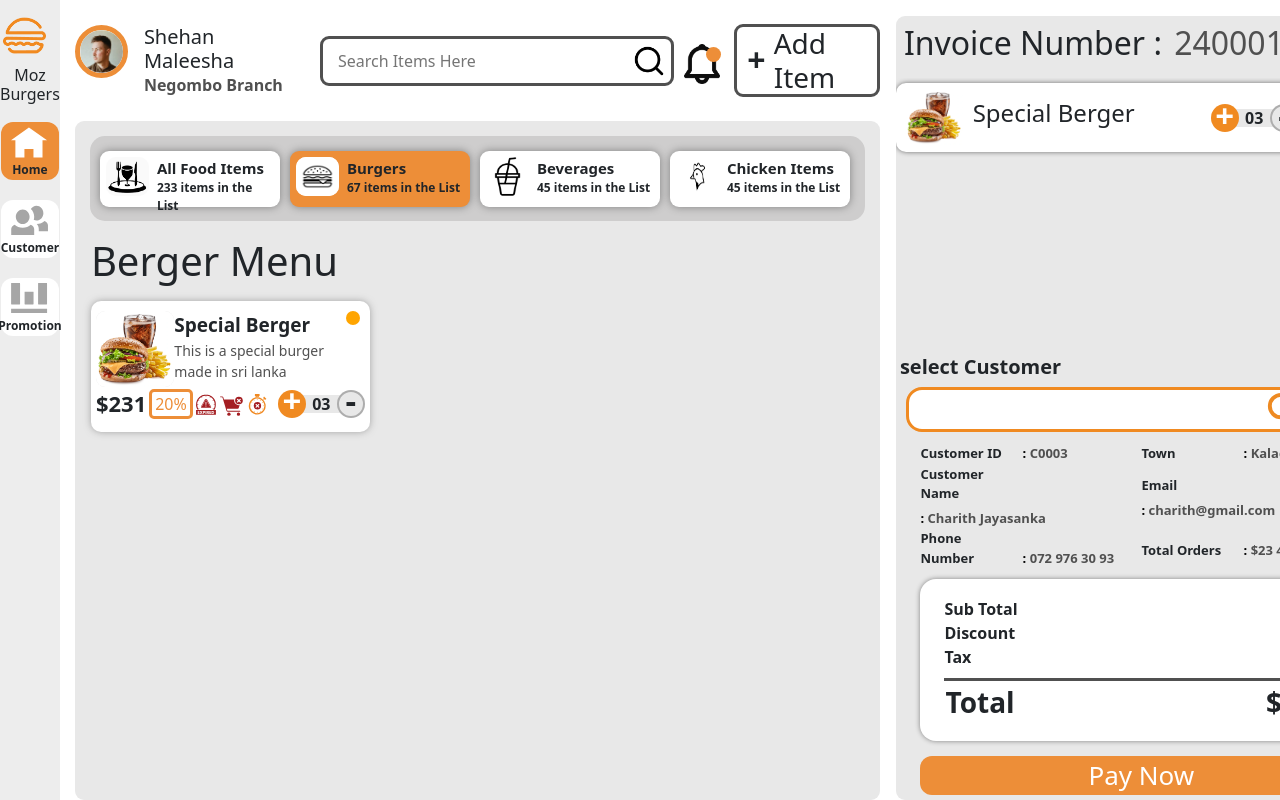
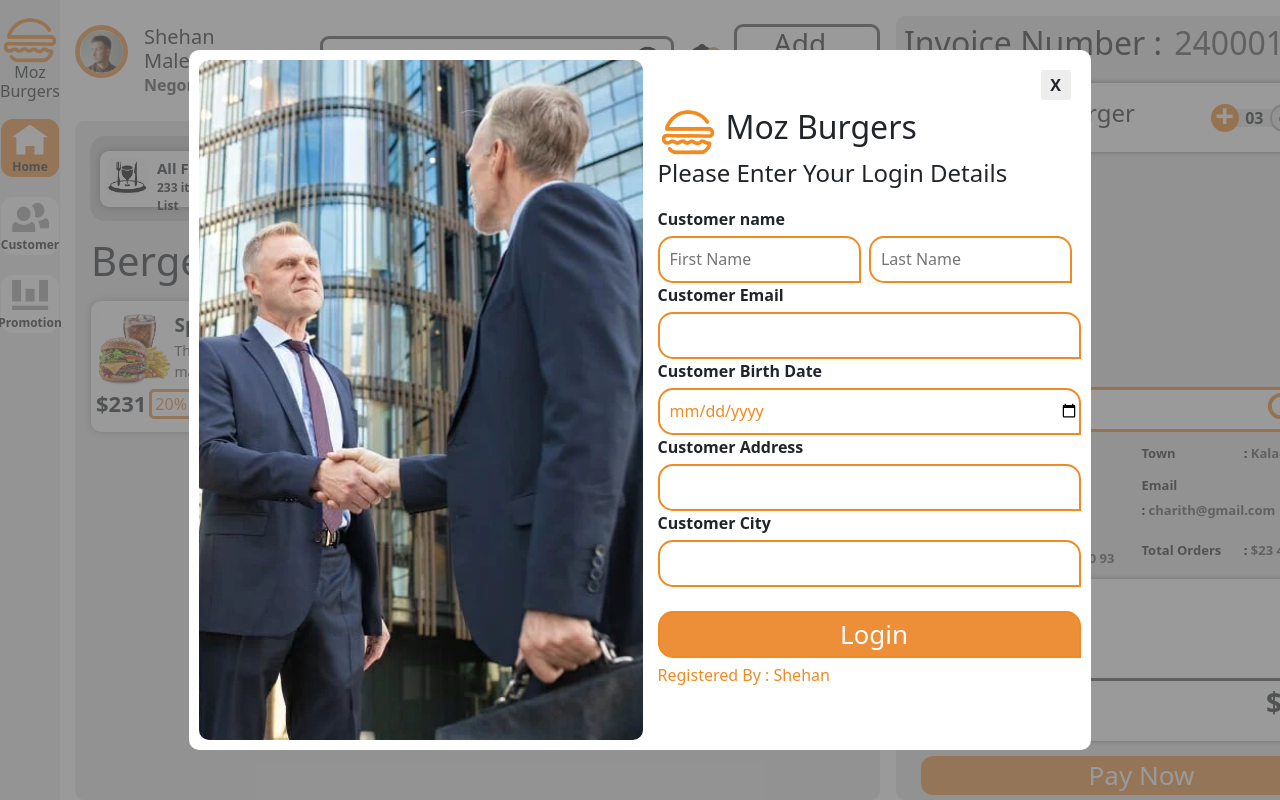
Before and after one commit to shehanm95/MozBurgers.com, a plain HTML site: page mainMenu.html in a window 1280 px wide. Shown: the top 800 px of the page. Drawn offline with nearby package versions, Linux system fonts and the light colour scheme.

Commit message:
customer registration form done

```diff
--- a/mainMenu.html
+++ b/mainMenu.html
@@ -10,10 +10,120 @@
         integrity="sha384-EVSTQN3/azprG1Anm3QDgpJLIm9Nao0Yz1ztcQTwFspd3yD65VohhpuuCOmLASjC" crossorigin="anonymous">
     <link rel="stylesheet" href="css/main.css">
     <link rel="stylesheet" href="css/mainMenu.css">
+    <link rel="stylesheet" href="css/index.css">
 
 </head>
 
 <body class="flex">
+    <div id="addCustomerWindow" class="addCustomerHolder">
+        <div class="addCustomerFormMainMenuOuter">
+            <div class="addCustomerFormAndImg">
+                <img class="addCustomerImg" src="images/mainMenu/addCustomerFormImg.png" alt="">
+                <div class="addCustomerFrom">
+                    <div onclick="toggleAddCustomerWindow()" class="customerAddFormCloseButton flex center">
+                        X
+                    </div>
+                    <div class="formCenteringFlex flex center">
+                        <form action="mainMenu.html">
+                            <div class="logoArea flex align-center">
+                                <div class="logo me-2"></div>
+                                <h2 class="fs-2">Moz Burgers</h2>
+                            </div>
+                            <p class="fs-4">Please Enter Your Login Details</p>
+
+                            <div class="formField formFieldHalf">
+                                <p>Customer name</p>
+                                <input placeholder="First Name" type="text">
+                                <input placeholder="Last Name" type="text">
+                            </div>
+                            <div class="formField">
+                                <p>Customer Email</p>
+                                <input type="email">
+                            </div>
+                            <div class="formField">
+                                <p>Customer Birth Date</p>
+                                <input type="date">
+                            </div>
+                            <div class="formField">
+                                <p>Customer Address</p>
+                                <input type="text">
+                            </div>
+                            <div class="formField">
+                                <p>Customer City</p>
+                                <input type="text">
+                            </div>
+                            <div class="formField">
+
+                                <input type="submit" class="mozButton mt-4" value="Login">
+                            </div>
+                            <h6 class="mt-2 orangeFont">Registered By : Shehan</h6>
+                        </form>
+                    </div>
+                </div>
+            </div>
+        </div>
+    </div>
+    <style>
+        .formFieldHalf input {
+            width: 48% !important;
+            margin-right: 1%;
+        }
+
+        .formCenteringFlex {
+            height: 100%;
+            width: 100%;
+        }
+
+        .customerAddFormCloseButton {
+            position: absolute;
+            background-color: var(--grayBack);
+            top: 10px;
+            right: 10px;
+            height: 30px;
+            width: 30px;
+            border-radius: 3px;
+            font-weight: 900;
+
+        }
+
+        .addCustomerFrom {
+            height: 100%px;
+            border-radius: 10px;
+            width: 423px;
+            position: relative;
+
+        }
+
+        .addCustomerImg {
+            height: 100%px;
+            border-radius: 10px;
+            margin-right: 15px;
+        }
+
+        .addCustomerFormAndImg {
+            display: flex;
+            height: 100%;
+        }
+
+        .addCustomerFormMainMenuOuter {
+            height: 700px;
+            background-color: white;
+            border-radius: 10px;
+            padding: 10px;
+        }
+
+        .addCustomerHolder {
+            /* this is only for main menu page */
+            position: absolute;
+            z-index: 2;
+            width: 100%;
+            height: 100%;
+            display: flex;
+            justify-content: center;
+            align-items: center;
+            background-color: rgba(105, 105, 105, 0.671);
+        }
+    </style>
     <nav class="flex column align-center">
         <div class="logoButton" onclick="goToPage('index.html')">
             <div class="logo">
@@ -132,12 +242,6 @@
                     </div>
                 </div>
             </div>
-            <style>
-
-            </style>
-
-
-
 
         </div>
 
@@ -174,7 +278,8 @@
                 <input class="nameSearchInput" type="text">
                 <img class="searchCustomer" src="images/vectors/search Orange-01.svg" alt="">
                 <div class="divider"></div>
-                <img class="addCustomer" src="images/vectors/add_customer_x2.svg" alt="add">
+                <img onclick=toggleAddCustomerWindow() class="addCustomer" src="images/vectors/add_customer_x2.svg"
+                    alt="add">
             </div>
 
 
@@ -233,5 +338,13 @@
     integrity="sha384-MrcW6ZMFYlzcLA8Nl+NtUVF0sA7MsXsP1UyJoMp4YLEuNSfAP+JcXn/tWtIaxVXM"
     crossorigin="anonymous"></script>
 <script src="js/main.js"></script>
+<script>
+    let addCustomerWindow = document.getElementById('addCustomerWindow')
+    function toggleAddCustomerWindow() {
+        addCustomerWindow.classList.toggle("d-none")
+        console.log("customer window toggled")
+    }
+
+</script>
 
 </html>
```
Also changed, not shown: images/mainMenu/addCustomerFormImg.png (added), images/mainMenu/addCustomerFormImgO.png (renamed from images/mainMenu/rectangle_21.png).
